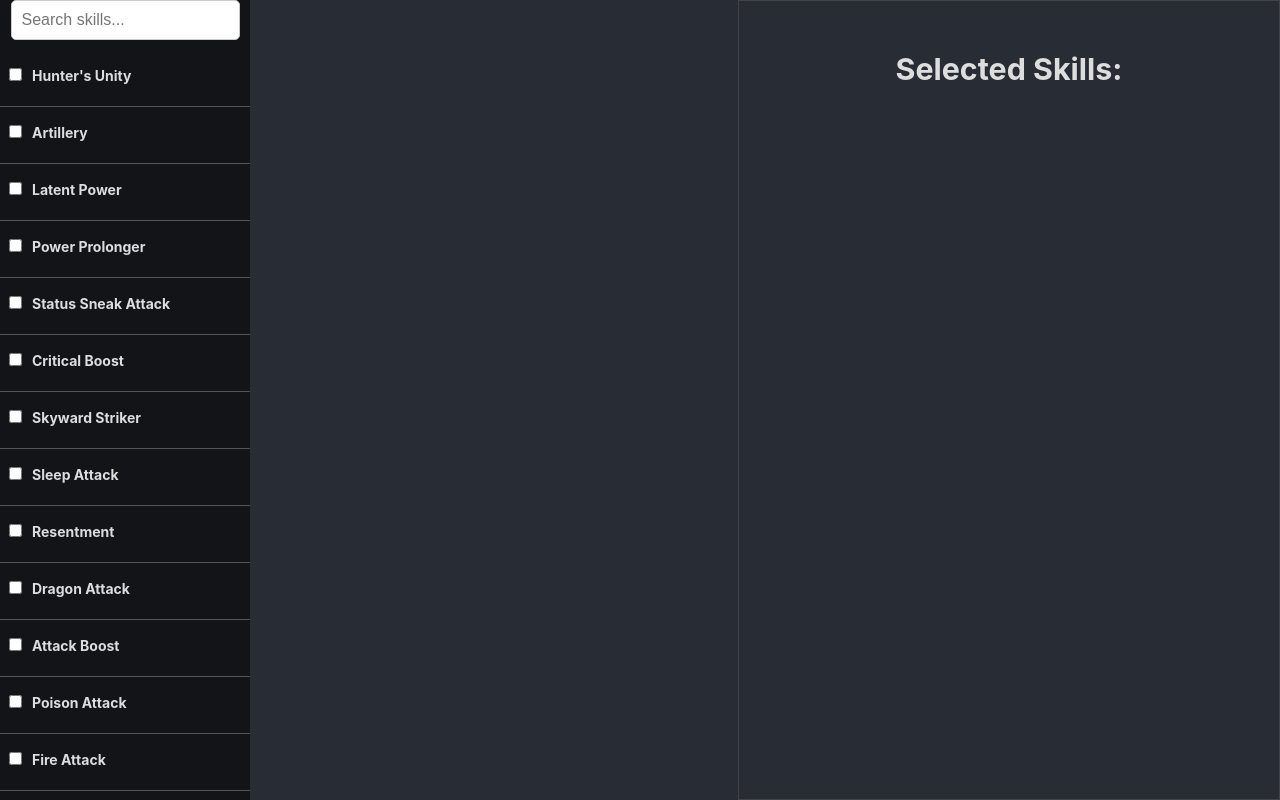
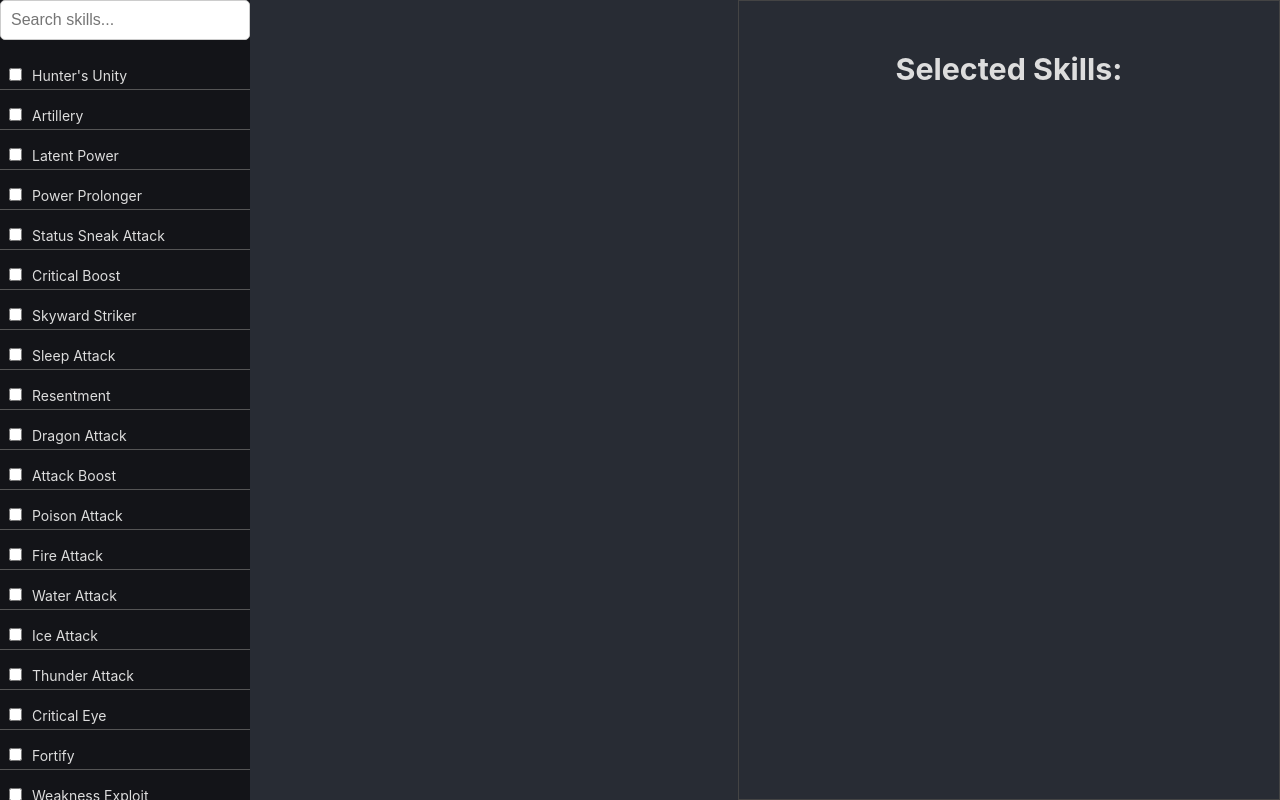
Before and after one commit to doctornaz/react-mhnow-equip-manager, a React (Create React App) app: page / in a window 1280 px wide. Built offline with nearby package versions, Linux system fonts and the light colour scheme.

Commit message:
sidebar works nice

```diff
--- a/src/components/Sidebar/Sidebar.css
+++ b/src/components/Sidebar/Sidebar.css
@@ -1,21 +1,49 @@
 .sidebar {
   width: 250px;
+  height: 100%;
   background-color: #131418;
   color: #ddd;
-    overflow-y: auto; /* Add overflow-y to sidebar */
+  overflow-y: auto;
 }
 
 .sidebar-content {
-    overflow-y: auto; /* Add overflow-y to sidebar content */
-    max-height: calc(100vh - 60px); /* Adjusted to occupy available vertical space */
+  overflow-y: auto;
+  max-height: calc(100vh - 60px);
 }
 
-  .sidebar input {
+.search-container {
+  margin-bottom: 20px;
+}
+
+.input-group {
+  position: relative;
+  display: flex;
+}
+
+.form-control {
+  flex: 1;
   padding: 10px;
   font-size: 16px;
-    margin-bottom: 20px;
   border-radius: 5px;
   border: 1px solid #ccc;
+}
+
+.clear-button {
+  padding: 10px;
+  background-color: #555;
+  color: #fff;
+  border: none;
+  border-radius: 0 5px 5px 0;
+  cursor: pointer;
+}
+
+.clear-button:hover {
+  background-color: #333;
+}
+
+.clear-button:focus {
+  outline: none;
+  background-color: #444;
 }
 
 .filtered-skills {
--- a/src/components/Sidebar/Sidebar.jsx
+++ b/src/components/Sidebar/Sidebar.jsx
@@ -3,31 +3,67 @@ import './Sidebar.css';
 
 const Sidebar = ({ skills, onSkillSelect }) => {
     const [searchTerm, setSearchTerm] = useState('');
-    const [filteredSkills, setFilteredSkills] = useState([]);
+    const [selectedSkills, setSelectedSkills] = useState([]);
+    const [unselectedSkills, setUnselectedSkills] = useState([]);
 
     useEffect(() => {
-        setFilteredSkills(
-            skills.filter(skill =>
+        // Filter skills based on search term
+        const filtered = skills.filter(skill =>
             skill.name.toLowerCase().includes(searchTerm.toLowerCase())
-            )
         );
+
+        // Separate selected and unselected skills
+        const selected = [];
+        const unselected = [];
+        filtered.forEach(skill => {
+            if (skill.selected) {
+                selected.push(skill);
+            } else {
+                unselected.push(skill);
+            }
+        });
+
+        // Update states
+        setSelectedSkills(selected);
+        setUnselectedSkills(unselected);
     }, [searchTerm, skills]);
 
     const handleCheckboxChange = (skill) => {
+        // Toggle skill selection
+        const updatedSkills = skills.map(s =>
+            s.name === skill.name ? { ...s, selected: !s.selected } : s
+        );
         onSkillSelect(skill);
+        setSelectedSkills(updatedSkills.filter(s => s.selected));
+        setUnselectedSkills(updatedSkills.filter(s => !s.selected));
+    };
+
+    const handleClearSearch = () => {
+        setSearchTerm('');
     };
 
     return (
         <div className="sidebar">
+            <div className="search-container">
+                <div className="input-group">
                     <input
                         type="text"
                         placeholder="Search skills..."
                         value={searchTerm}
                         onChange={e => setSearchTerm(e.target.value)}
+                        className="form-control"
                     />
+                    {searchTerm && (
+                        <button className="clear-button" onClick={handleClearSearch}>
+                            X
+                        </button>
+                    )}
+                </div>
+            </div>
             <div className="sidebar-content">
                 <div className="filtered-skills">
-                    {filteredSkills.map((skill, index) => (
+                    {/* Display selected skills */}
+                    {selectedSkills.map((skill, index) => (
                         <div key={index} className="skill-item">
                             <input
                                 type="checkbox"
@@ -37,6 +73,17 @@ const Sidebar = ({ skills, onSkillSelect }) => {
                             <strong>{skill.name}</strong>
                         </div>
                     ))}
+                    {/* Display unselected skills */}
+                    {unselectedSkills.map((skill, index) => (
+                        <div key={index} className="skill-item">
+                            <input
+                                type="checkbox"
+                                checked={skill.selected}
+                                onChange={() => handleCheckboxChange(skill)}
+                            />
+                            <span>{skill.name}</span>
+                        </div>
+                    ))}
                 </div>
             </div>
         </div>
```
Lines whose indentation alone changed are shown as unchanged.
